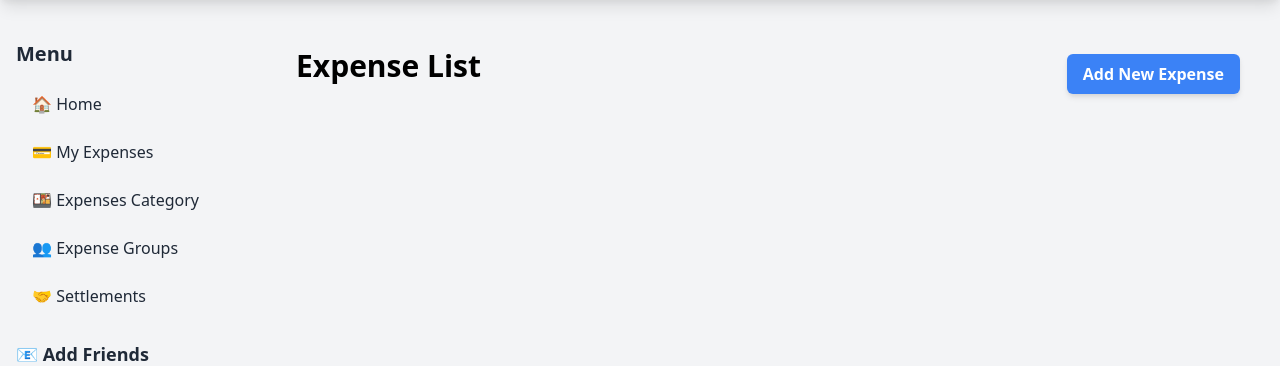
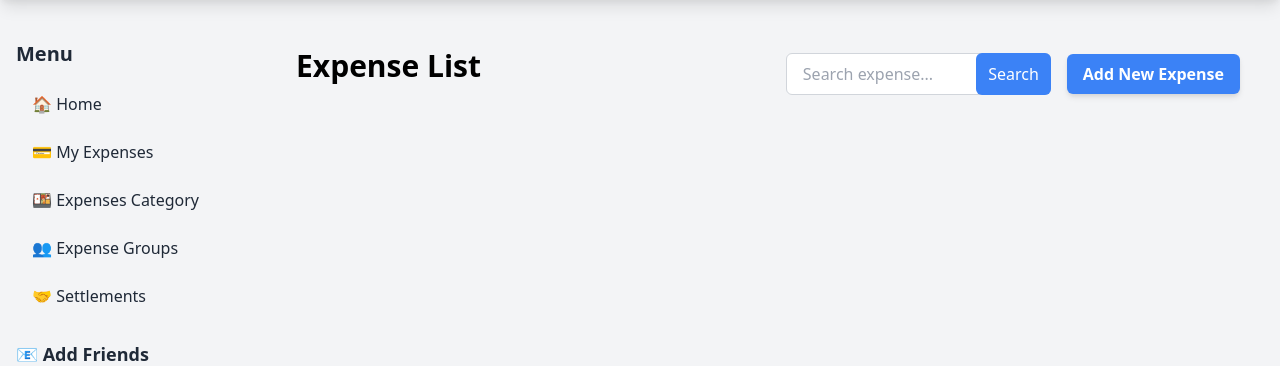
Before and after one commit to Amrit-Adhikary/Expense-Sharing-App, a Django app: page /expense/ in a window 1280 px wide. Shown: the part 64-430 px from the top of the page. Run offline with Django 5.2, Linux system fonts and the light colour scheme; the visitor is signed in with stand-in values (Sample User, id 1); data that the repository does not hold is empty; some libraries are stand-ins or nearby versions.

Commit message:
added search

```diff
--- a/expensesharing/settings.py
+++ b/expensesharing/settings.py
@@ -1,6 +1,6 @@
 import os
-#from dotenv import load_dotenv
-#load_dotenv()
+from dotenv import load_dotenv
+load_dotenv()
 from pathlib import Path
 
 # Build paths inside the project like this: BASE_DIR / 'subdir'.
--- a/main/forms.py
+++ b/main/forms.py
@@ -5,6 +5,11 @@ class ExpenseCategoryForm(forms.ModelForm):
     class Meta:
         model = ExpenseCategory
         fields = ['expense_name', 'description']
+
+class ExpenseCategoryFilterForm(forms.ModelForm):
+    class Meta:
+        model = ExpenseCategory
+        fields = ['expense_name']
 
 class ExpenseForm(forms.ModelForm):
     class Meta:
--- a/main/urls.py
+++ b/main/urls.py
@@ -21,6 +21,7 @@ urlpatterns = [
 
     path('expense_group/create/', views.expense_group_create, name='expense_group_create'),
     path('expense_group/<int:expense_group_id>/', views.expense_group_detail, name='expense_group_detail'),
+    path('expense_group/list/', views.expense_group_list, name='expense_group_list'),
     path('expense_group/<int:expense_group_id>/edit/', views.expense_group_edit, name='expense_group_edit'),
     path('expense_group/<int:expense_group_id>/delete/', views.expense_group_delete, name='expense_group_delete'),
 
@@ -28,4 +29,6 @@ urlpatterns = [
     path('settlement/<int:settlement_id>/edit/', views.settlement_edit, name='settlement_edit'),
     path('settlement/<int:settlement_id>/delete/', views.settlement_delete, name='settlement_delete'),
     path('settlements/', views.settlement_list, name='settlement_list'),
+
+    path('search/', views.search_expense_category, name='search')
 ]
--- a/main/views.py
+++ b/main/views.py
@@ -1,3 +1,6 @@
+from django.shortcuts import render, redirect, get_object_or_404
+from .models import ExpenseGroup
+from .forms import ExpenseGroupForm
 from django.shortcuts import render, redirect, get_object_or_404
 from main.models import ExpenseCategory
 from .forms import *
@@ -121,6 +124,12 @@ def expense_group_detail(request, expense_group_id):
     return render(request, 'expense_group_detail.html', {'expense_group': expense_group})
 
 @login_required
+def expense_group_list(request):
+    expense_group = ExpenseGroup.objects.all()
+    return render(request, 'expense_group_list.html', {'expense_group': expense_group})
+
+
+@login_required
 def expense_group_edit(request, expense_group_id):
     expense_group = get_object_or_404(ExpenseGroup, id=expense_group_id)
     if request.method == 'POST':
@@ -172,9 +181,17 @@ def settlement_delete(request, settlement_id):
         return redirect('homepage')
     return render(request, 'settlement_confirm_delete.html', {'settlement': settlement})
 
+
+import uuid
+
 @login_required
 def settlement_list(request):
     settlements = Settlement.objects.all()
+
+     # Generate a unique transaction UUID for each settlement
+    for settlement in settlements:
+        settlement.transaction_uuid = str(uuid.uuid4())  # Add transaction_uuid attribute to each settlement object
+
     return render(request, 'settlement_list.html', {'settlements': settlements})
 
 @login_required
@@ -199,3 +216,19 @@ def send_invites(request):
         form = InvitationForm()  # If not a POST request, create a new form instance
 
     return render(request, 'send_invites.html', {'form': form})
+
+@login_required
+def search_expense_category(request):
+    form = ExpenseCategoryFilterForm(request.GET or None)
+
+    items = []
+
+    if form.is_valid():
+        if title_query := form.cleaned_data.get('expense_name'):
+            items = ExpenseCategory.objects.filter(expense_name__icontains=title_query)
+
+    context = {
+        'form': form,
+        'items': items,
+    }
+    return render(request, 'search.html', context)
--- a/templates/base.html
+++ b/templates/base.html
@@ -6,7 +6,9 @@
     <title>Expense Sharing App - Home</title>
     <!-- Add Tailwind CSS -->
     <link href="https://cdnjs.cloudflare.com/ajax/libs/tailwindcss/2.2.19/tailwind.min.css" rel="stylesheet">
-    <script src="https://cdnjs.cloudflare.com/ajax/libs/crypto-js/4.1.1/crypto-js.min.js"></script>
+    <script src="https://cdnjs.cloudflare.com/ajax/libs/crypto-js/3.1.9-1/crypto-js.min.js"></script>
+    <script src="https://cdnjs.cloudflare.com/ajax/libs/crypto-js/3.1.9-1/hmac-sha256.min.js"></script>
+    <script src="https://cdnjs.cloudflare.com/ajax/libs/crypto-js/3.1.9-1/enc-base64.min.js"></script>
 </head>
 <body class="bg-gray-100 font-sans">
     <!-- Navigation Bar -->
@@ -32,7 +34,7 @@
                     <li><a href="/" class="block px-4 py-2 rounded hover:bg-gray-200">🏠 Home</a></li>
                     <li><a href="/expense/" class="block px-4 py-2 rounded hover:bg-gray-200">💳 My Expenses</a></li>
                     <li><a href="/category/list/" class="block px-4 py-2 rounded hover:bg-gray-200">🍱 Expenses Category</a></li>
-                    <li><a href="/expense_group/create/" class="block px-4 py-2 rounded hover:bg-gray-200">👥 Expense Groups</a></li>
+                    <li><a href="/expense_group/list/" class="block px-4 py-2 rounded hover:bg-gray-200">👥 Expense Groups</a></li>
                     <li><a href="/settlements/" class="block px-4 py-2 rounded hover:bg-gray-200">🤝 Settlements</a></li>
                 </ul>
             </nav>
--- a/templates/expense_list.html
+++ b/templates/expense_list.html
@@ -4,20 +4,24 @@
 <div class="container mx-auto px-4">
     <div class="flex items-center justify-between mb-6">
         <h1 class="text-3xl font-bold mb-4">Expense List</h1>
-        <a href="{% url 'expense_create' %}" class="bg-blue-500 hover:bg-blue-600 text-white font-semibold py-2 px-4 rounded-md shadow-md transition duration-300 ease-in-out">Add New Expense</a>
+        <div class="flex items-center space-x-4">
+            <div class="relative">
+                <form method="get" action="/search">
+                    <input type="text" name="query" placeholder="Search expense..." class="border border-gray-300 rounded-md px-4 py-2 focus:outline-none focus:ring-2 focus:ring-blue-500">
+                    <button type="submit" class="absolute inset-y-0 right-0 px-3 py-2 bg-blue-500 text-white rounded-md hover:bg-blue-600 focus:outline-none focus:ring-2 focus:ring-blue-500">Search</button>
+                </form>
+            </div>
+            <a href="{% url 'expense_create' %}" class="bg-blue-500 hover:bg-blue-600 text-white font-semibold py-2 px-4 rounded-md shadow-md transition duration-300 ease-in-out">Add New Expense</a>
+        </div>
     </div>
-    <ul class="list-group">
+    <div class="grid grid-cols-1 md:grid-cols-2 lg:grid-cols-3 gap-6">
         {% for expense in expenses %}
-        <li class="list-group-item">
-            <div class="row">
-                <div class="col-md-6">
-                    <strong>Description:</strong> {{ expense.description }} <br>
-                    <strong>Amount:</strong> {{ expense.amount }} <br>
-                    <strong>Date:</strong> {{ expense.date }} <br>
-                </div>
-            </div>
-        </li>
+        <div class="bg-white shadow-md rounded-lg p-6">
+            <p><strong>Description:</strong> {{ expense.description }}</p>
+            <p><strong>Amount:</strong> {{ expense.amount }}</p>
+            <p><strong>Date:</strong> {{ expense.date }}</p>
+        </div>
         {% endfor %}
-    </ul>
+    </div>
 </div>
 {% endblock %}
```
Also changed, not shown: templates/expense_category_list.html (+9 -1 lines), templates/expense_group_create.html (+1 -12 lines), templates/expense_group_list.html (added, +24 -0 lines), templates/search.html (added, +21 -0 lines), templates/settlement_list.html (+18 -13 lines).
